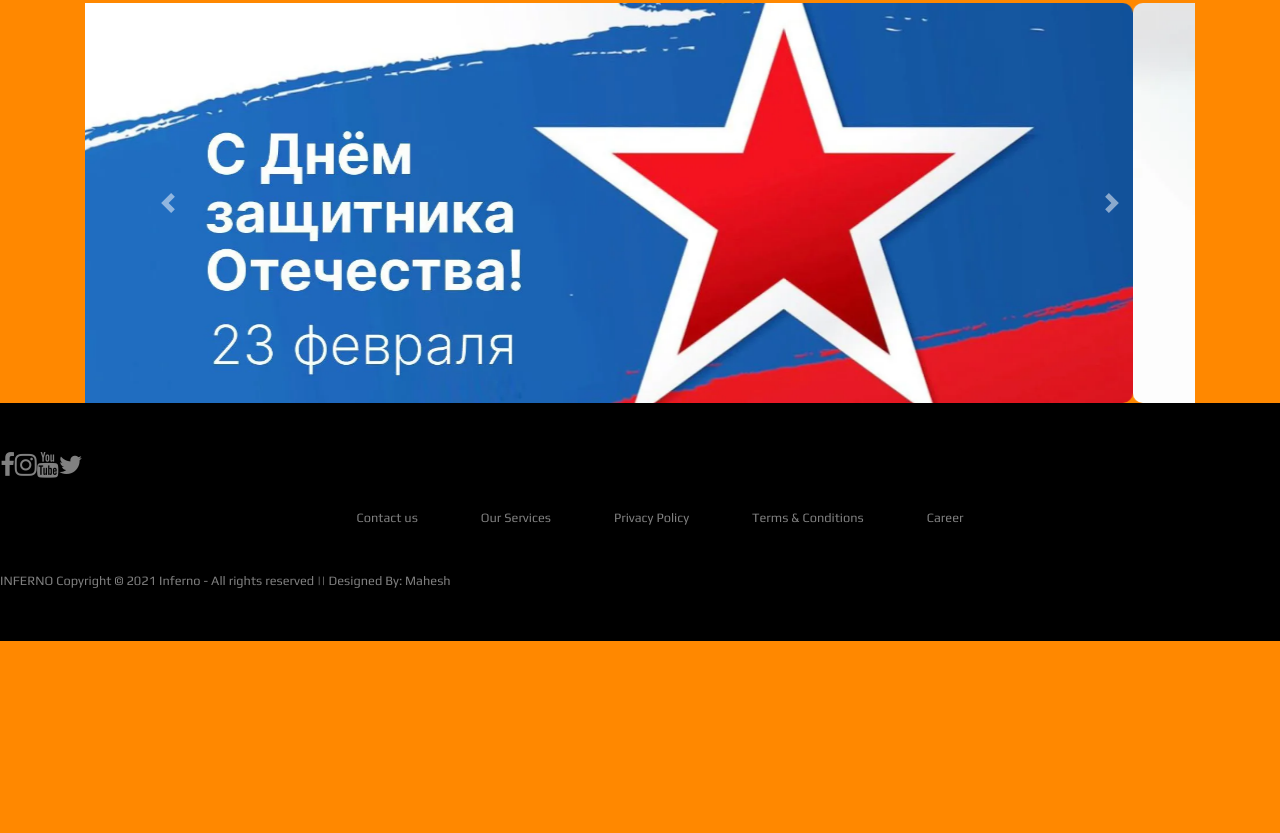
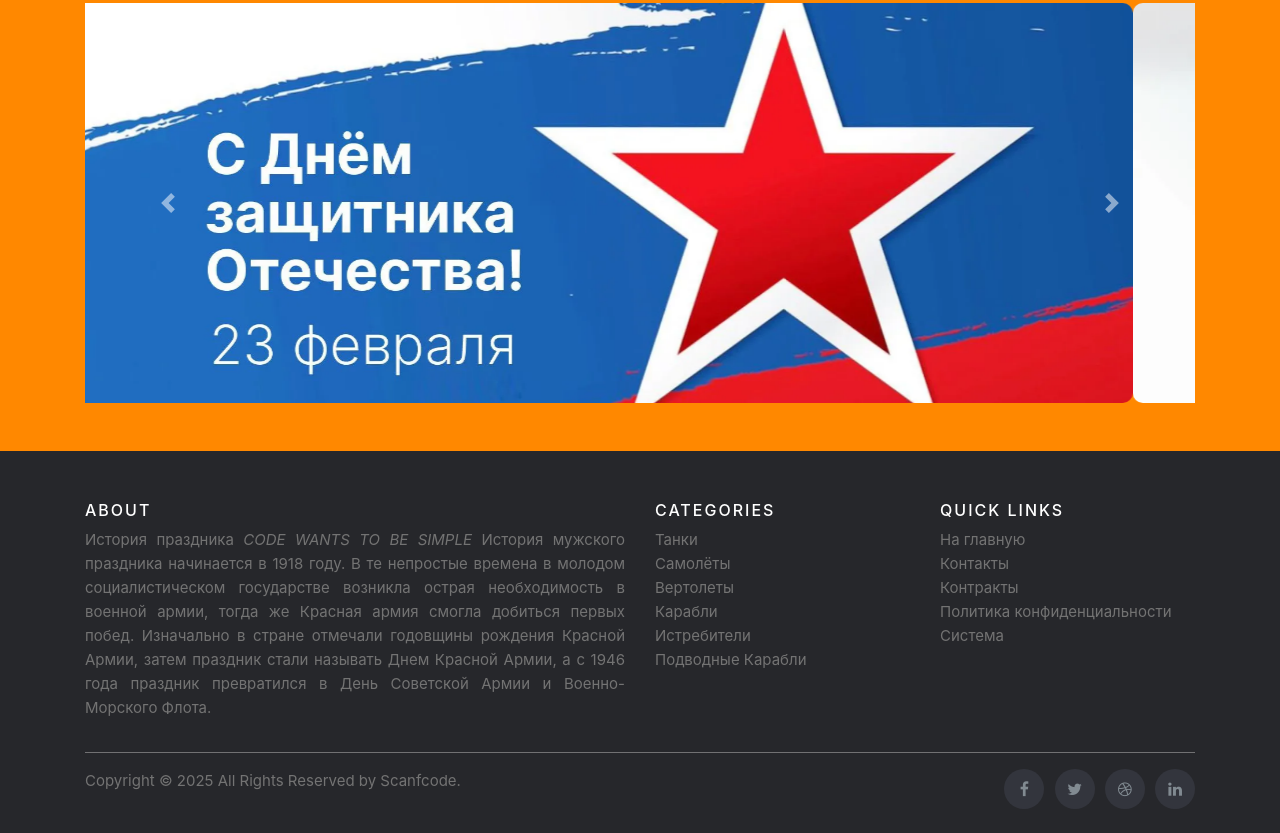
Before and after one commit to KR0CH1k/23-february, a plain HTML site: page index.html in a window 1280 px wide. Shown: the part 739-1572 px from the top of the page. Before the commit the page ends 1380 px from the top, so only its background shows below. Drawn offline with nearby package versions, Linux system fonts and the light colour scheme.

Commit message:
Update index.html

```diff
--- a/index.html
+++ b/index.html
@@ -81,32 +81,58 @@
 <script src="https://code.jquery.com/jquery-3.5.1.slim.min.js"></script>
 <script src="https://cdn.jsdelivr.net/npm/@popperjs/core@2.9.2/dist/umd/popper.min.js"></script>
 <script src="https://stackpath.bootstrapcdn.com/bootstrap/4.5.2/js/bootstrap.min.js"></script>
+<br><br>
+<footer class="site-footer">
+    <div class="container">
+      <div class="row">
+        <div class="col-sm-12 col-md-6">
+          <h6>About</h6>
+          <p class="text-justify">История праздника <i>CODE WANTS TO BE SIMPLE </i> История мужского праздника начинается в 1918 году. В те непростые времена в молодом социалистическом государстве возникла острая необходимость в военной армии, тогда же Красная армия смогла добиться первых побед. Изначально в стране отмечали годовщины рождения Красной Армии, затем праздник стали называть Днем Красной Армии, а с 1946 года праздник превратился в День Советской Армии и Военно-Морского Флота.</p>
+        </div>
 
+        <div class="col-xs-6 col-md-3">
+          <h6>Categories</h6>
+          <ul class="footer-links">
+            <li><a href="http://scanfcode.com/category/c-language/">Танки</a></li>
+            <li><a href="http://scanfcode.com/category/front-end-development/">Самолёты</a></li>
+            <li><a href="http://scanfcode.com/category/back-end-development/">Вертолеты</a></li>
+            <li><a href="http://scanfcode.com/category/java-programming-language/">Карабли</a></li>
+            <li><a href="http://scanfcode.com/category/android/">Истребители</a></li>
+            <li><a href="http://scanfcode.com/category/templates/">Подводные Карабли</a></li>
+          </ul>
+        </div>
 
-<footer>
-    <div class="footer">
-    <div class="row">
-    <a href="#"><i class="fa fa-facebook"></i></a>
-    <a href="#"><i class="fa fa-instagram"></i></a>
-    <a href="#"><i class="fa fa-youtube"></i></a>
-    <a href="#"><i class="fa fa-twitter"></i></a>
+        <div class="col-xs-6 col-md-3">
+          <h6>Quick Links</h6>
+          <ul class="footer-links">
+            <li><a href="http://scanfcode.com/about/">На главную</a></li>
+            <li><a href="http://scanfcode.com/contact/">Контакты</a></li>
+            <li><a href="http://scanfcode.com/contribute-at-scanfcode/">Контракты</a></li>
+            <li><a href="http://scanfcode.com/privacy-policy/">Политика конфиденциальности </a></li>
+            <li><a href="http://scanfcode.com/sitemap/">Система</a></li>
+          </ul>
+        </div>
+      </div>
+      <hr>
     </div>
+    <div class="container">
+      <div class="row">
+        <div class="col-md-8 col-sm-6 col-xs-12">
+          <p class="copyright-text">Copyright &copy; 2025 All Rights Reserved by
+       <a href="#">Scanfcode</a>.
+          </p>
+        </div>
 
-    <div class="row">
-    <ul>
-    <li><a href="#">Contact us</a></li>
-    <li><a href="#">Our Services</a></li>
-    <li><a href="#">Privacy Policy</a></li>
-    <li><a href="#">Terms & Conditions</a></li>
-    <li><a href="#">Career</a></li>
-    </ul>
+        <div class="col-md-4 col-sm-6 col-xs-12">
+          <ul class="social-icons">
+            <li><a class="facebook" href="#"><i class="fa fa-facebook"></i></a></li>
+            <li><a class="twitter" href="#"><i class="fa fa-twitter"></i></a></li>
+            <li><a class="dribbble" href="#"><i class="fa fa-dribbble"></i></a></li>
+            <li><a class="linkedin" href="#"><i class="fa fa-linkedin"></i></a></li>
+          </ul>
+        </div>
+      </div>
     </div>
-
-    <div class="row">
-    INFERNO Copyright © 2021 Inferno - All rights reserved || Designed By: Mahesh
-    </div>
-    </div>
-    </footer>
-
+</footer>
 </body>
 </html>
```
